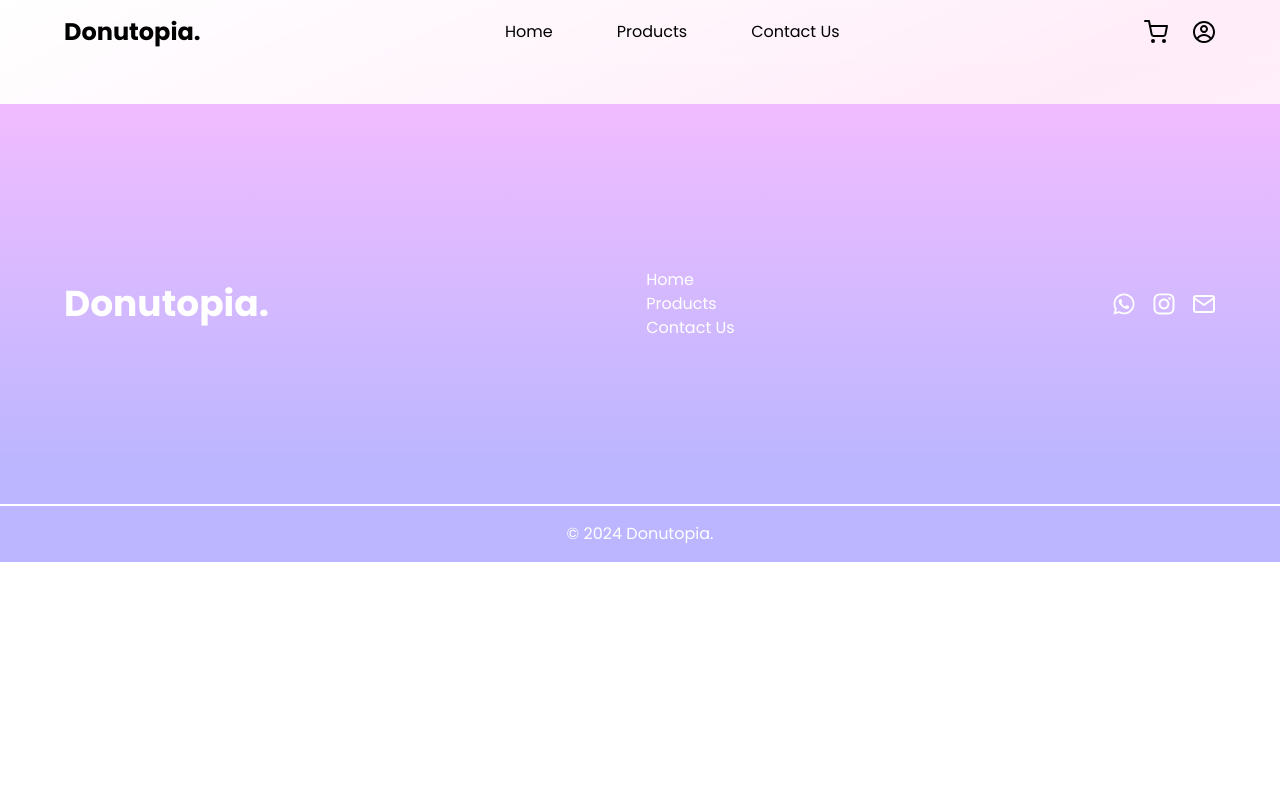
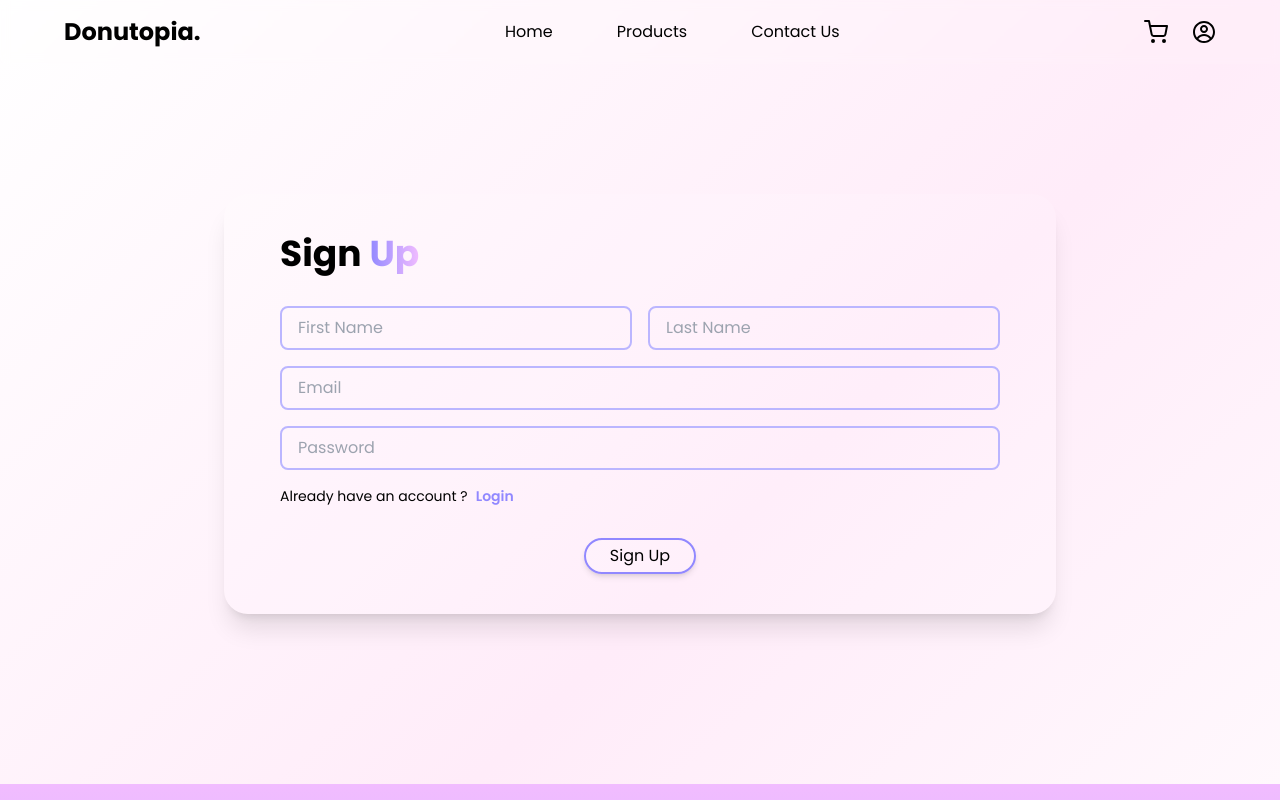
Before and after one commit to axhellyn/final-project-gdsc, a React (Vite) app: page /SignUp in a window 1280 px wide. Shown: the top 800 px of the page. Built offline with nearby package versions, Linux system fonts and the light colour scheme; no server answers.

Commit message:
feat: add auth feature

```diff
--- a/src/App.jsx
+++ b/src/App.jsx
@@ -1,4 +1,4 @@
-import { useRef } from "react";
+import { useEffect, useRef, useState } from "react";
 import "./index.css";
 import HomePage from "./pages/HomePage";
 import { Routes, Route, BrowserRouter } from "react-router-dom";
@@ -9,30 +9,72 @@ import Footer from "./components/ui/Footer";
 import DetailedProduct from "./pages/DetailedProduct";
 import ContactUsPage from "./pages/ContactUsPage";
 import ProductPage from "./pages/ProductPage";
+import Login from "./pages/Login";
+import Signup from "./pages/Signup";
+import Profile from "./pages/Profile";
+import { auth, db } from "./firebase/firebaseConfig";
+import { onAuthStateChanged } from "firebase/auth";
+import { collection, getDocs } from "firebase/firestore";
 
 function App() {
   const contactUsSection = useRef(null);
   const aboutUsSection = useRef(null);
 
+  function getCurrentUser() {
+    const [user, setUser] = useState(null);
+    useEffect(() => {
+      onAuthStateChanged(auth, async (user) => {
+        if (user) {
+          const querySnapshot = await getDocs(collection(db, "users"));
+          querySnapshot.forEach((doc) => {
+            setUser(doc.data().firstName);
+          });
+        } else {
+          setUser(null);
+        }
+      });
+    }, );
+
+    return user;
+  }
+
+  const user = getCurrentUser();
+
   const scrollToSection = (ref) => {
-    ref.current.scrollIntoView({ behavior: 'smooth' });
+    ref.current.scrollIntoView({ behavior: "smooth" });
   };
 
   return (
     <div className="font-poppins bg-gradient-to-br from-white via-softPink via-65%% to-white">
       <ShopContextProvider>
         <BrowserRouter>
-          <Navbar />
+          <Navbar user={user}/>
           <Routes>
-            <Route path="/" element={<HomePage onClick={scrollToSection} ref={aboutUsSection}/>} />
+            <Route
+              path="/"
+              element={
+                <HomePage onClick={scrollToSection} ref={aboutUsSection} />
+              }
+            />
             <Route path="/Product" element={<ProductPage />} />
-            <Route path="/ContactUs" element={<ContactUsPage onClick={scrollToSection} ref={contactUsSection}/>} />
+            <Route
+              path="/ContactUs"
+              element={
+                <ContactUsPage
+                  onClick={scrollToSection}
+                  ref={contactUsSection}
+                />
+              }
+            />
             <Route path="/Cart" element={<Cart />} />
-            <Route path="/Donut" element={<DetailedProduct/>}>
-              <Route path=":productId"/>
+            <Route path="/SignUp" element={<Signup />} />
+            <Route path="/Login" element={<Login />} />
+            <Route path="/Profile" element={<Profile />} />
+            <Route path="/Donut" element={<DetailedProduct />}>
+              <Route path=":productId" />
             </Route>
           </Routes>
-          <Footer/>
+          <Footer />
         </BrowserRouter>
       </ShopContextProvider>
     </div>
--- a/src/firebase/firebaseConfig.js
+++ b/src/firebase/firebaseConfig.js
@@ -1,4 +1,6 @@
 import { initializeApp } from "firebase/app";
+import { getAuth } from "firebase/auth";
+import { getFirestore } from "firebase/firestore";
 
 // Firebase configuration
 const firebaseConfig = {
@@ -12,3 +14,7 @@ const firebaseConfig = {
 
 // Initialize Firebase
 const app = initializeApp(firebaseConfig);
+const auth = getAuth(app);
+const db = getFirestore(app);
+
+export {auth, db};
--- /dev/null
+++ b/src/pages/Login.jsx
@@ -0,0 +1,81 @@
+import React, { useState } from "react";
+import { Link, useNavigate } from "react-router-dom";
+import Button from "../components/ui/Button";
+import { signInWithEmailAndPassword } from "firebase/auth";
+import { auth } from "../firebase/firebaseConfig";
+
+export default function Login() {
+  let navigate = useNavigate();
+
+  const [email, setEmail] = useState("");
+  const [password, setPassword] = useState("");
+
+  const [errorMessage, setErrorMessage] = useState("");
+
+  const handleLogin = async (e) => {
+    e.preventDefault();
+
+    try {
+      await signInWithEmailAndPassword(auth, email, password);
+      setEmail("");
+      setPassword("");
+      setErrorMessage("");
+
+      navigate("/");
+    } catch (error) {
+      setErrorMessage("*Invalid email/password");
+      //   setErrorMessage(error.message);
+    }
+  };
+
+  return (
+    <div className="h-screen md:h-[85vh] px-8 md:px-16 py-10">
+      <div className="h-full flex justify-center items-center">
+        <form
+          className="w-full md:w-fit p-8 md:px-14 py-10 flex flex-col gap-4 shadow-xl rounded-3xl bg-white bg-opacity-10"
+          onSubmit={handleLogin}
+        >
+          <div className="flex text-2xl md:text-3xl xl:text-4xl font-bold mb-4">
+            <h1>Log</h1>
+            <h1 className="text-clip bg-clip-text text-transparent bg-gradient-to-r from-darkPurple to-pink">
+              in
+            </h1>
+          </div>
+          <div className="flex flex-col gap-2">
+            <label className="font-medium">Email</label>
+            <input
+              type="text"
+              className="w-full md:w-80 xl:w-96 border-2 bg-transparent border-purple rounded-lg focus:outline-none py-2 px-4"
+              placeholder="Your email"
+              onChange={(e) => setEmail(e.target.value)}
+              value={email}
+            />
+          </div>
+          <div className="flex flex-col gap-2">
+            <label className="font-medium">Password</label>
+            <input
+              type="password"
+              className="w-full md:w-80 xl:w-96 border-2 bg-transparent border-purple rounded-lg focus:outline-none py-2 px-4"
+              placeholder="Your password"
+              onChange={(e) => setPassword(e.target.value)}
+              value={password}
+            />
+          </div>
+          <div className="flex gap-2">
+            <span className="text-sm">Don't have an account ? </span>
+            <div className="text-sm font-semibold text-darkPurple hover:text-darkPink">
+              <Link to={"/Signup"}>Sign Up</Link>
+            </div>
+          </div>
+          <div className="text-red-600 text-sm font-semibold">
+            {errorMessage}
+          </div>
+
+          <div className="flex justify-center">
+            <Button textButton="Login" />
+          </div>
+        </form>
+      </div>
+    </div>
+  );
+}
--- /dev/null
+++ b/src/pages/Profile.jsx
@@ -0,0 +1,21 @@
+import React from 'react'
+import SecondaryButton from '../components/ui/SecondaryButton'
+import { auth } from '../firebase/firebaseConfig'
+import { signOut } from 'firebase/auth'
+import { useNavigate } from 'react-router-dom'
+
+export default function Profile() {
+    const navigate = useNavigate();
+
+    function handleLogut(){
+        signOut(auth).then(() => {
+            navigate("/Login");
+        })
+    }
+
+  return (
+    <div>
+        <SecondaryButton textButton={"Log out"} onClick={handleLogut}/>
+    </div>
+  )
+}
--- /dev/null
+++ b/src/pages/Signup.jsx
@@ -0,0 +1,118 @@
+import React, { useState } from "react";
+import { Link, useNavigate } from "react-router-dom";
+import Button from "../components/ui/Button";
+import { auth, db } from "../firebase/firebaseConfig";
+import { createUserWithEmailAndPassword } from "firebase/auth";
+import { setDoc, doc, collection, addDoc } from "firebase/firestore";
+
+export default function Signup() {
+  let navigate = useNavigate();
+
+  const [email, setEmail] = useState("");
+  const [password, setPassword] = useState("");
+  const [firstName, setFirstName] = useState("");
+  const [lastName, setLastName] = useState("");
+
+  const [errorMessage, setErrorMessage] = useState("");
+
+  const handleSignUp = async (e) => {
+    e.preventDefault();
+
+    try {
+      await createUserWithEmailAndPassword(auth, email, password);
+      const user = auth.currentUser;
+      if (user) {
+        await setDoc(doc(db, "users", user.uid), {
+          firstName,
+          fullName:`${firstName} ${lastName}`,
+          email,
+          password,
+        });
+      }
+
+      alert("Successfully Signed Up!");
+
+      setFirstName("");
+      setLastName("");
+      setEmail("");
+      setPassword("");
+      setErrorMessage("");
+
+      setTimeout(() => {
+        navigate("/Login");
+      }, 3000);
+    } catch (error) {
+      setErrorMessage("*Invalid");
+      // setErrorMessage(error.message)
+    }
+  };
+
+  return (
+    <div className="h-screen md:h-[85vh] px-8 md:px-16 py-10">
+      <div className="h-full flex justify-center items-center">
+        <form
+          className="w-full md:w-fit p-8 md:px-14 py-10 flex flex-col gap-4 shadow-xl rounded-3xl bg-white bg-opacity-10"
+          onSubmit={handleSignUp}
+        >
+          <div className="flex gap-2 text-2xl md:text-3xl xl:text-4xl font-bold mb-4">
+            <h1>Sign</h1>
+            <h1 className="text-clip bg-clip-text text-transparent bg-gradient-to-r from-darkPurple to-pink">
+              Up
+            </h1>
+          </div>
+          <div className="w-full flex flex-col gap-4">
+            <div className="w-full flex flex-row gap-4">
+              <input
+                type="text"
+                className="border-purple
+               w-1/2 border-2 bg-transparent  rounded-lg focus:outline-none py-2 px-4"
+                placeholder="First Name"
+                onChange={(e) => setFirstName(e.target.value)}
+                value={firstName}
+              />
+              <input
+                type="text"
+                className="border-purple
+               w-1/2 border-2 bg-transparent  rounded-lg focus:outline-none py-2 px-4"
+                placeholder="Last Name"
+                onChange={(e) => setLastName(e.target.value)}
+                value={lastName}
+              />
+            </div>
+
+            <input
+              type="text"
+              className="w-full border-2 bg-transparent border-purple rounded-lg focus:outline-none py-2 px-4"
+              placeholder="Email"
+              onChange={(e) => setEmail(e.target.value)}
+              value={email}
+            />
+
+            <input
+              type="password"
+              className="w-full border-2 bg-transparent border-purple rounded-lg focus:outline-none py-2 px-4"
+              placeholder="Password"
+              onChange={(e) => setPassword(e.target.value)}
+              value={password}
+            />
+          </div>
+
+          <div className="flex flex-wrap gap-2">
+            <span className="text-sm">Already have an account ? </span>
+            <div className="text-sm font-semibold text-darkPurple hover:text-darkPink">
+              <Link to={"/Login"}>Login</Link>
+            </div>
+          </div>
+
+          <div className="text-red-600 text-sm font-semibold ">
+            {errorMessage}
+          </div>
+
+          <div className="flex justify-center">
+            <Button textButton="Sign Up" />
+          </div>
+        </form>
+      </div>
+    </div>
+  );
+}
```
Also changed, not shown: src/components/ui/Navbar.jsx (+28 -6 lines).
